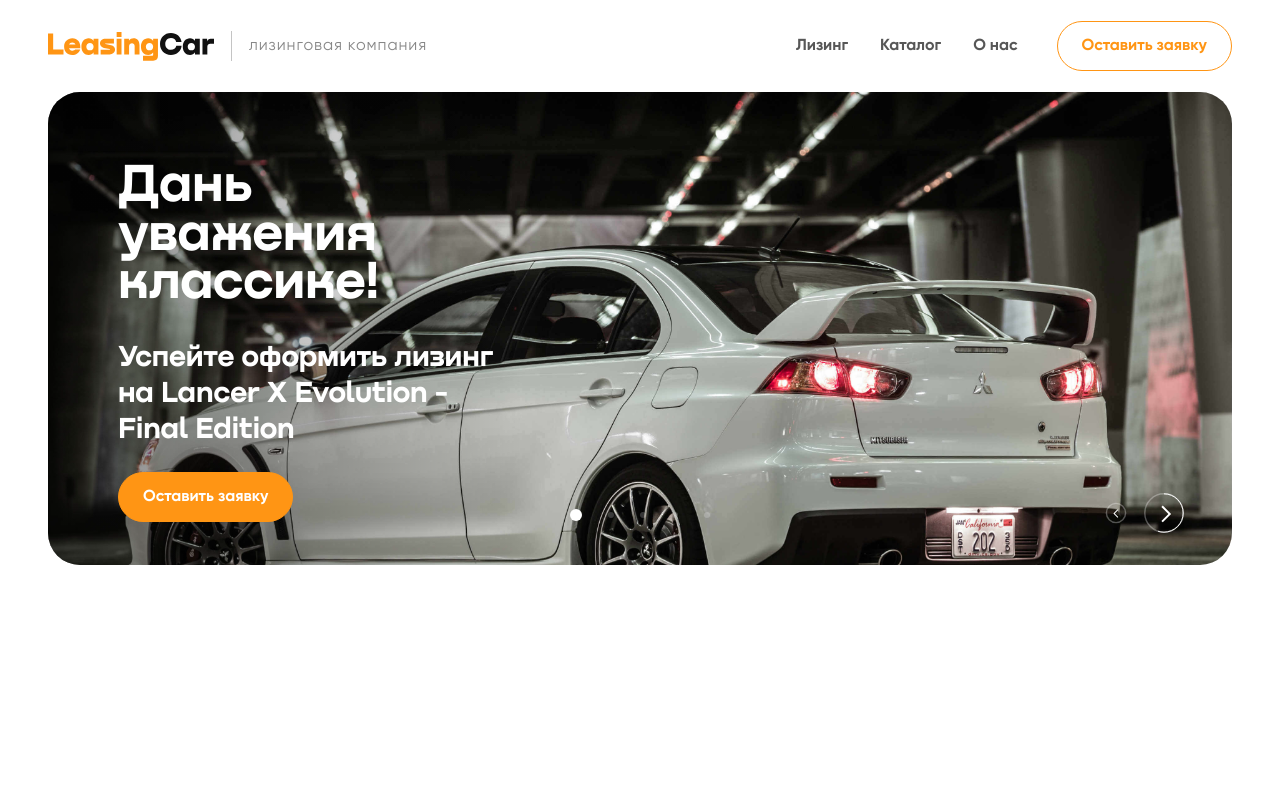
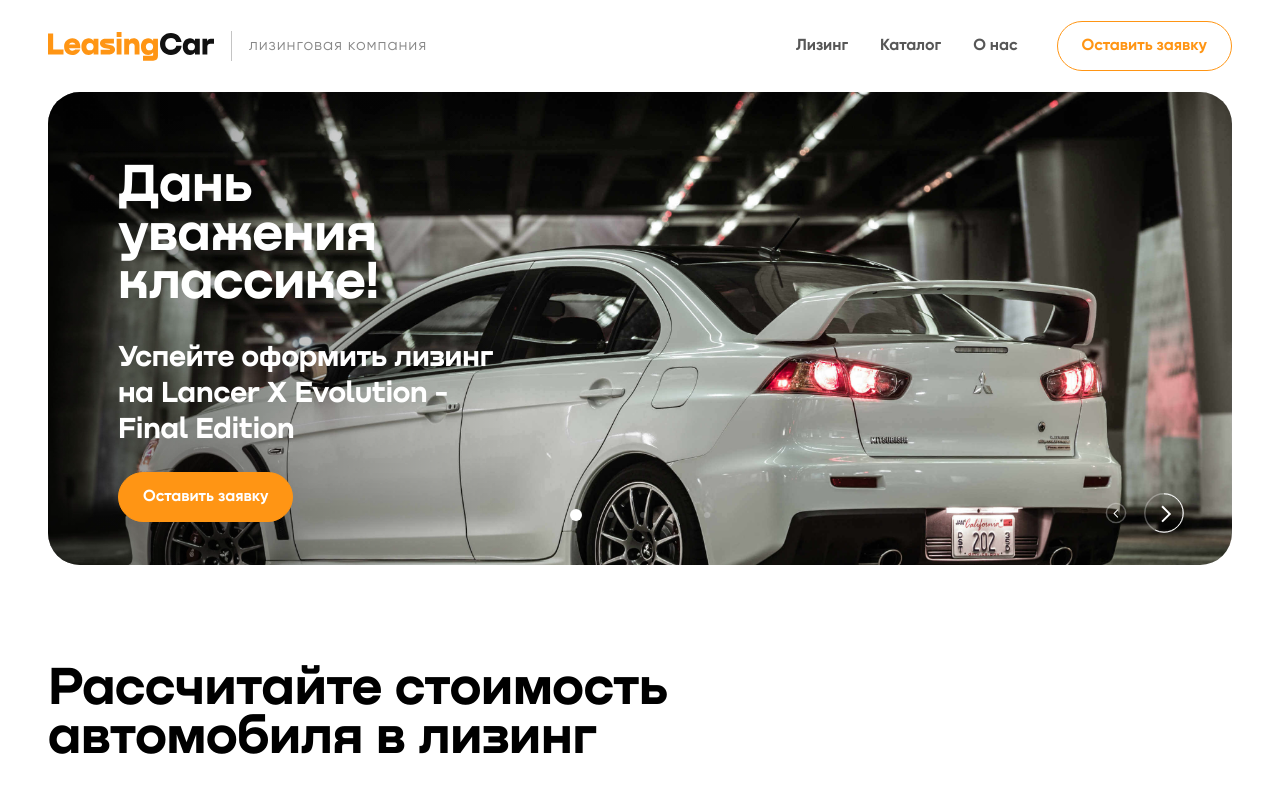
Before and after one commit to SimaNazarova/oxem-test-task, a Next.js app: page / in a window 1280 px wide. Shown: the top 793 px of the page. Built offline with nearby package versions, Linux system fonts and the light colour scheme.

Commit message:
вернула калькулятор

```diff
--- a/src/app/page.tsx
+++ b/src/app/page.tsx
@@ -1,4 +1,4 @@
-// import Calculator from '../components/widgets/Calculator/Calculator';
+import Calculator from '../components/widgets/Calculator/Calculator';
 import Gallery from '../components/widgets/Gallery/Gallery';
 
 import './page.scss';
@@ -7,7 +7,7 @@
   return (
     <div className='page'>
       <Gallery />
-      {/* <Calculator /> */}
+      <Calculator />
     </div>
   );
 }
```
